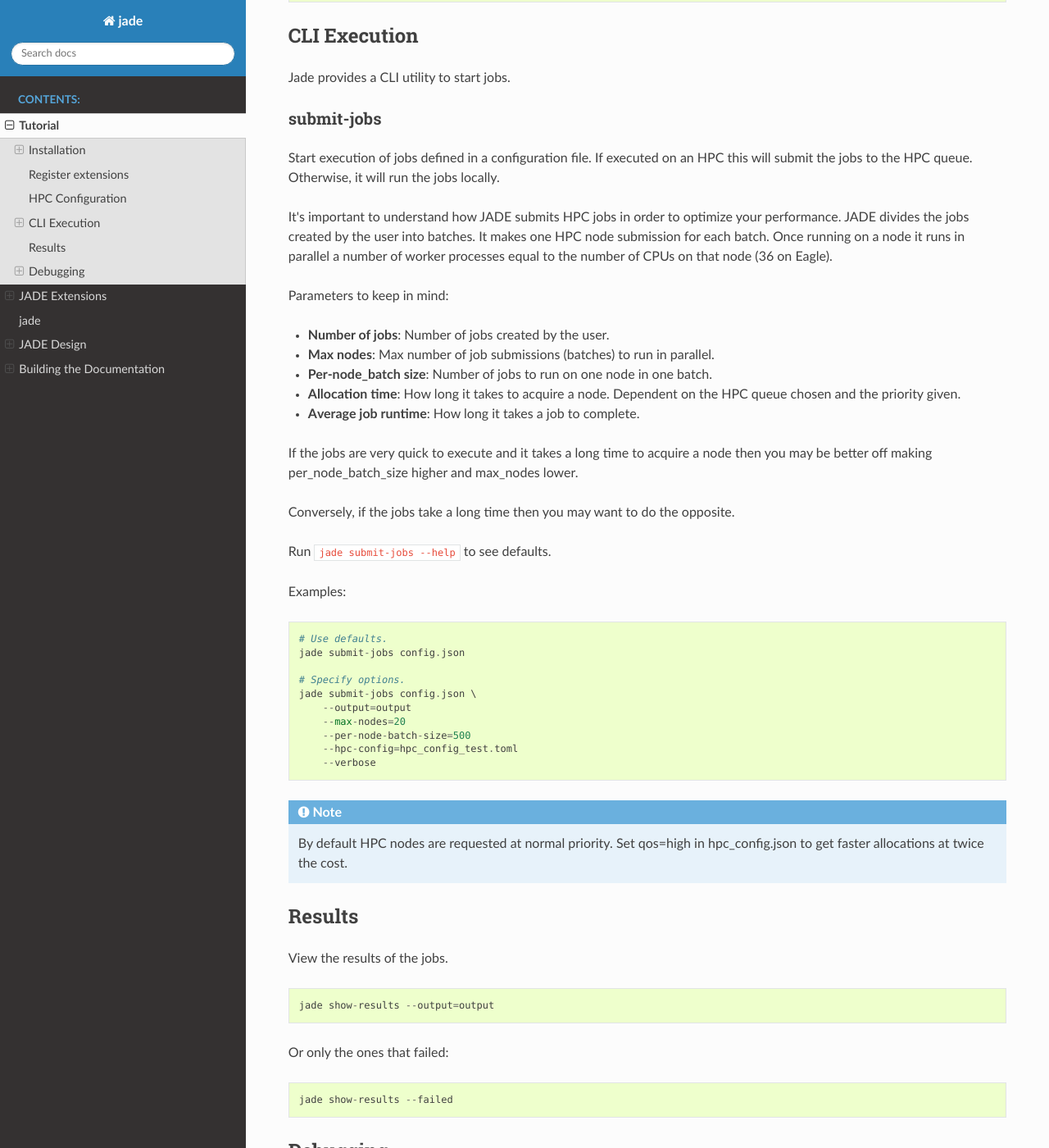
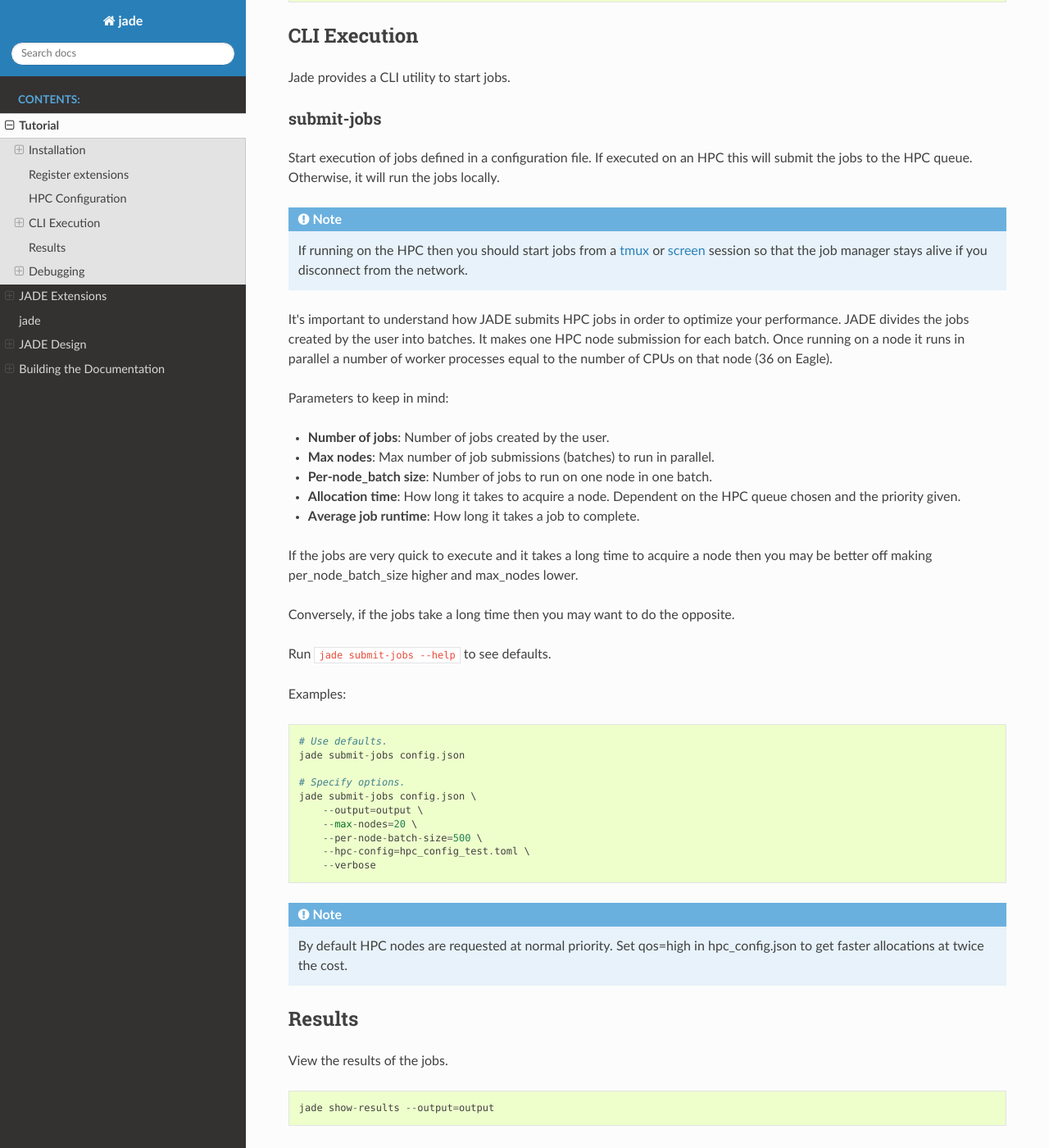
Before and after one commit to NREL/jade, a Sphinx documentation site: the page built from docs/source/tutorial.rst, in a window 1280 px wide and 1400 px high, scrolled down 2633 px. Shown: the whole window at 82% size. Built offline with Sphinx 7.4.7 and the Read the Docs theme 2.0.0, drawn with Linux system fonts in a browser that asks for light colours; pages that are not in the unit, such as notebooks, are missing from menus.

Commit message:
Add note to tutorial about running tmux

```diff
--- a/docs/source/tutorial.rst
+++ b/docs/source/tutorial.rst
@@ -139,6 +139,13 @@ Start execution of jobs defined in a configuration file.  If executed on an HPC
 this will submit the jobs to the HPC queue. Otherwise, it will run the jobs
 locally.
 
+.. note::
+
+   If running on the HPC then you should start jobs from a `tmux
+   <https://github.com/tmux/tmux/wiki>`_ or `screen
+   <https://www.gnu.org/software/screen>`_ session so that the job manager
+   stays alive if you disconnect from the network.
+
 It's important to understand how JADE submits HPC jobs in order to optimize
 your performance.  JADE divides the jobs created by the user into batches.  It
 makes one HPC node submission for each batch. Once running on a node it runs in
@@ -169,10 +176,10 @@ Examples::
 
     # Specify options.
     jade submit-jobs config.json \
-        --output=output
-        --max-nodes=20
-        --per-node-batch-size=500
-        --hpc-config=hpc_config_test.toml
+        --output=output \
+        --max-nodes=20 \
+        --per-node-batch-size=500 \
+        --hpc-config=hpc_config_test.toml \
         --verbose
 
 .. note::
```
